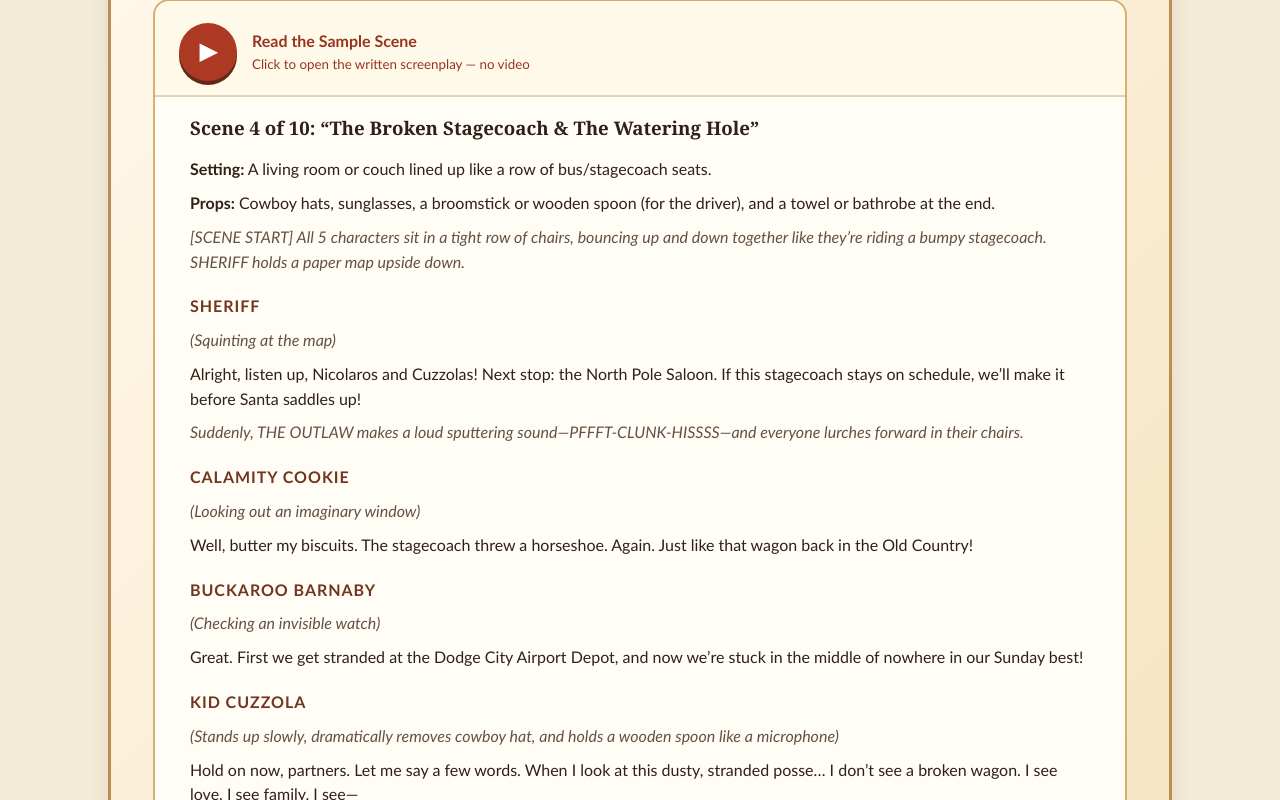
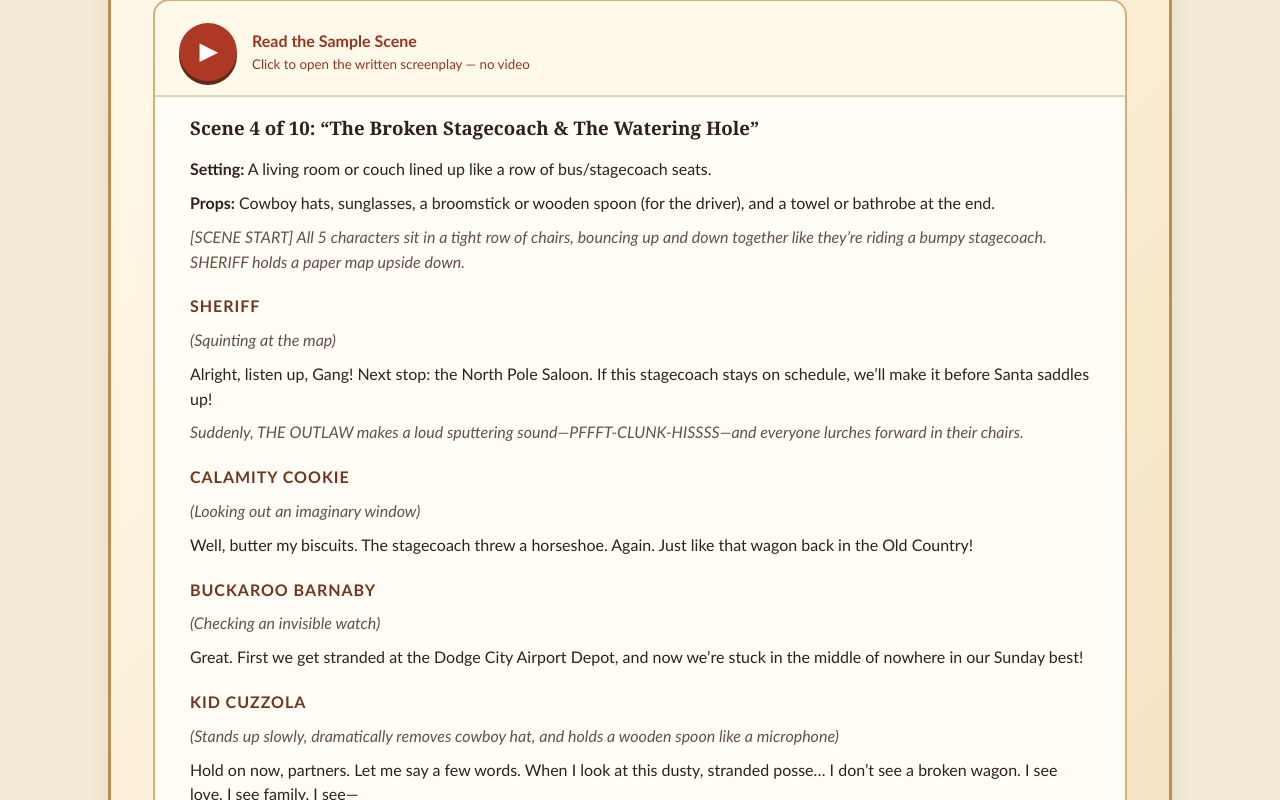
Before and after one commit to mnicolaro/nicolaro-website, a plain HTML site: page index.html in a window 1280 px wide. Both pictures are taken after a click on the button "Read the Broken Stagecoach screenplay". Shown: the part 865-1665 px from the top of the page. Drawn offline with Linux system fonts and the light colour scheme.

Commit message:
Use inclusive Gang wording in sample Christmas scene

```diff
--- a/index.html
+++ b/index.html
@@ -82,7 +82,7 @@ footer{text-align:center;padding:30px 20px;background:#173c42;color:#fff2d7}foot
 <p><strong>Setting:</strong> A living room or couch lined up like a row of bus/stagecoach seats.</p>
 <p><strong>Props:</strong> Cowboy hats, sunglasses, a broomstick or wooden spoon (for the driver), and a towel or bathrobe at the end.</p>
 <p class="direction">[SCENE START] All 5 characters sit in a tight row of chairs, bouncing up and down together like they’re riding a bumpy stagecoach. SHERIFF holds a paper map upside down.</p>
-<p class="speaker">SHERIFF</p><p class="direction">(Squinting at the map)</p><p>Alright, listen up, Nicolaros and Cuzzolas! Next stop: the North Pole Saloon. If this stagecoach stays on schedule, we’ll make it before Santa saddles up!</p>
+<p class="speaker">SHERIFF</p><p class="direction">(Squinting at the map)</p><p>Alright, listen up, Gang! Next stop: the North Pole Saloon. If this stagecoach stays on schedule, we’ll make it before Santa saddles up!</p>
 <p class="direction">Suddenly, THE OUTLAW makes a loud sputtering sound—PFFFT-CLUNK-HISSSS—and everyone lurches forward in their chairs.</p>
 <p class="speaker">CALAMITY COOKIE</p><p class="direction">(Looking out an imaginary window)</p><p>Well, butter my biscuits. The stagecoach threw a horseshoe. Again. Just like that wagon back in the Old Country!</p>
 <p class="speaker">BUCKAROO BARNABY</p><p class="direction">(Checking an invisible watch)</p><p>Great. First we get stranded at the Dodge City Airport Depot, and now we’re stuck in the middle of nowhere in our Sunday best!</p>
```
